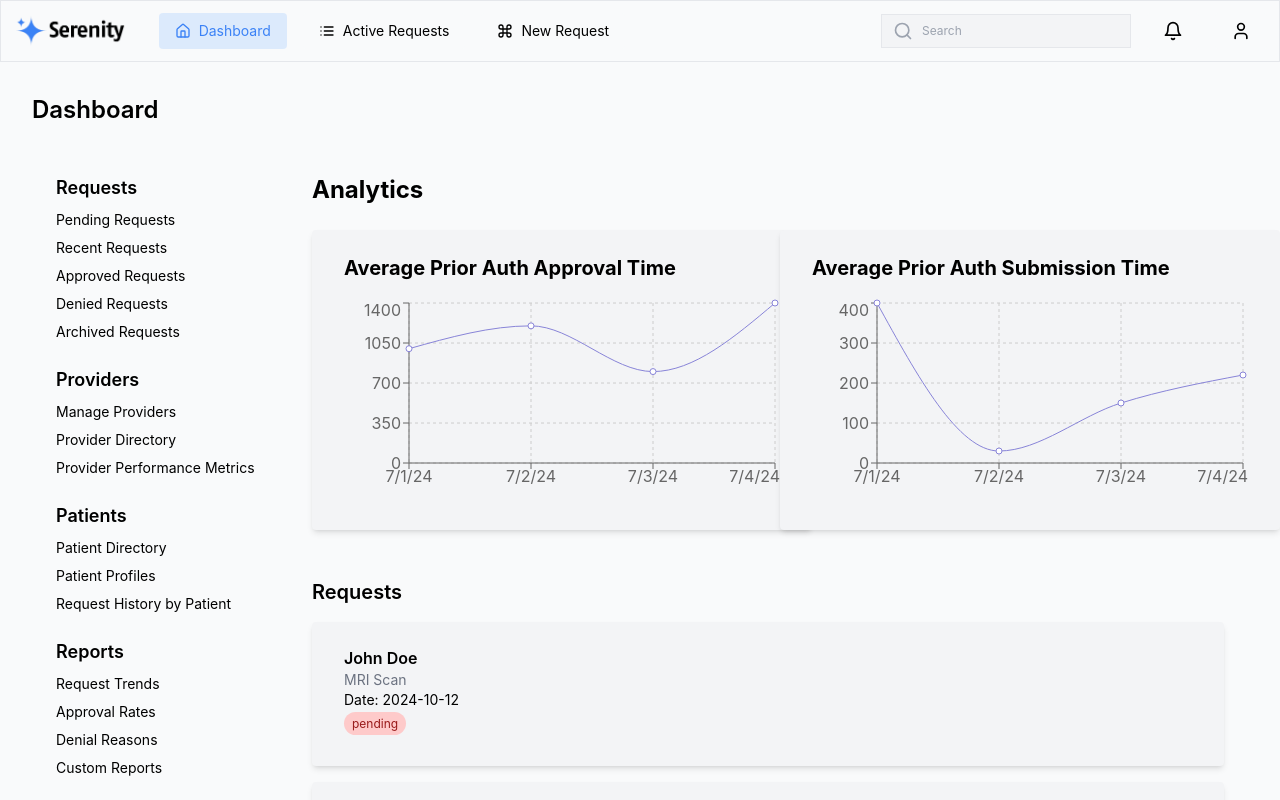
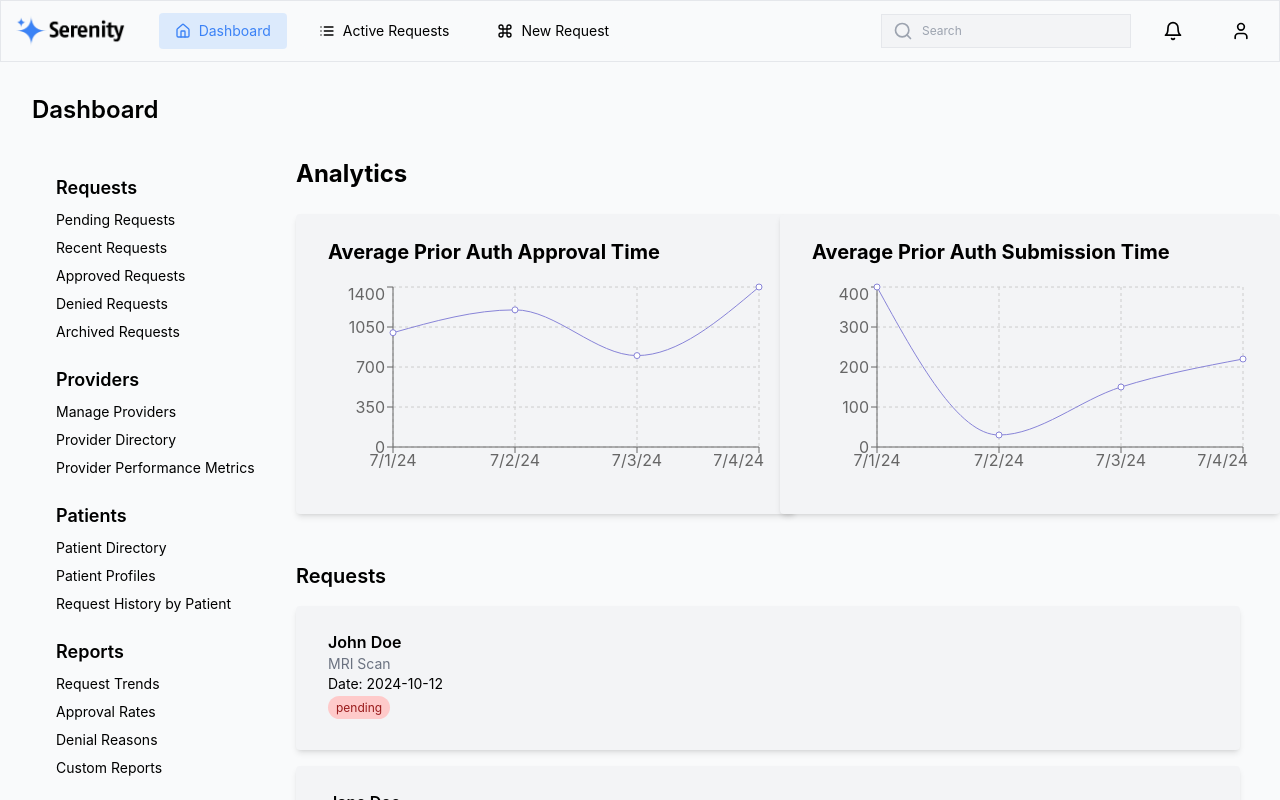
Before and after one commit to airjlee/serenity, a React (Create React App) app in the folder frontend/: page / in a window 1280 px wide. Built offline with nearby package versions, Linux system fonts and the light colour scheme; the HTML template or start-up script is replaced by a standard one.

Commit message:
adjusted margins

```diff
--- a/frontend/src/App.tsx
+++ b/frontend/src/App.tsx
@@ -536,7 +536,7 @@
   return (
     <div className="flex">
       <LeftMenu />
-      <div className="flex-1 p-6">
+      <div className="flex-1 p-2">
         <h1 className="text-2xl font-bold mb-6">Analytics</h1>
         <div className="grid grid-cols-1 md:grid-cols-2 gap-6 mb-8">
           <ChartCard title="Average Prior Auth Approval Time" data={mockApprovalData} />
```
